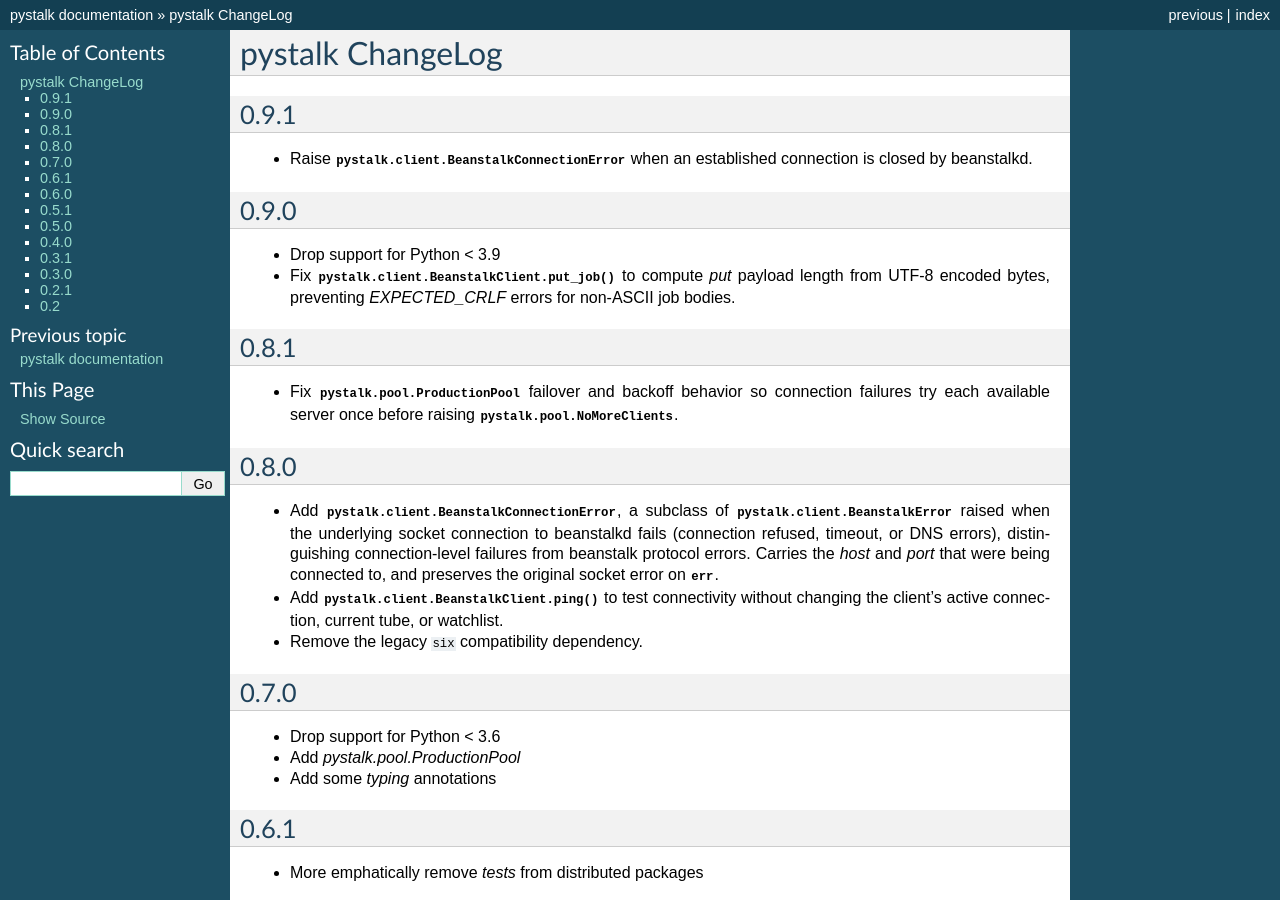
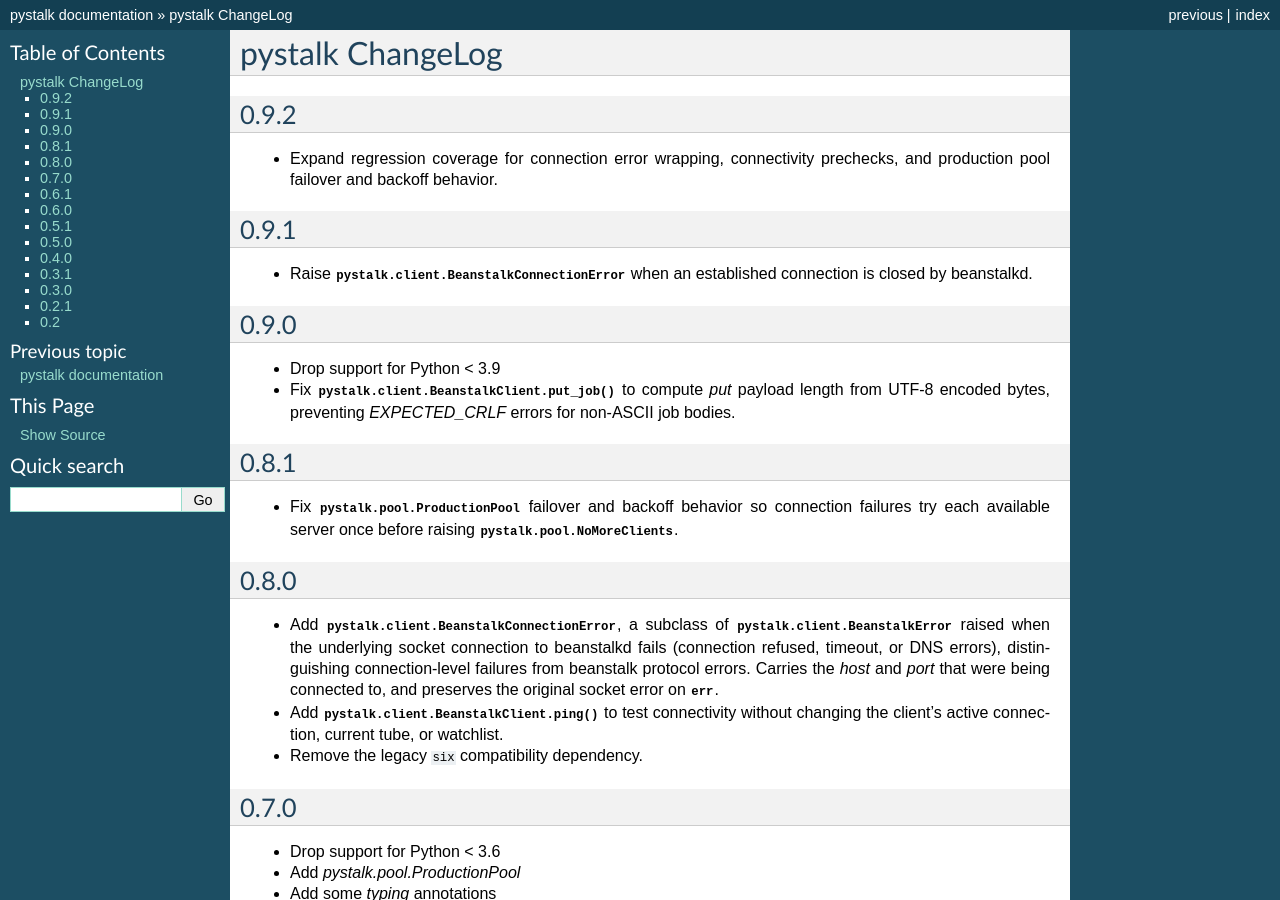
Before and after one commit to EasyPost/pystalk, a Sphinx documentation site: the page built from docs/source/CHANGES.rst, in a window 1280 px wide and 900 px high. Built offline with Sphinx 7.4.7, drawn with Linux system fonts in a browser that asks for light colours.

Commit message:
EXP-1175: Prepare pystalk 0.9.2 release

```diff
--- a/docs/source/CHANGES.rst
+++ b/docs/source/CHANGES.rst
@@ -1,6 +1,12 @@
 #################
 pystalk ChangeLog
 #################
+
+=====
+0.9.2
+=====
+* Expand regression coverage for connection error wrapping, connectivity
+  prechecks, and production pool failover and backoff behavior.
 
 =====
 0.9.1
--- a/pystalk/__init__.py
+++ b/pystalk/__init__.py
@@ -1,7 +1,7 @@
 from .client import BeanstalkClient, BeanstalkError, BeanstalkConnectionError
 from .pool import ProductionPool
 
-__version__ = '0.9.1'
+__version__ = '0.9.2'
 
 __author__ = 'EasyPost <oss@easypost.com>'
 
```
